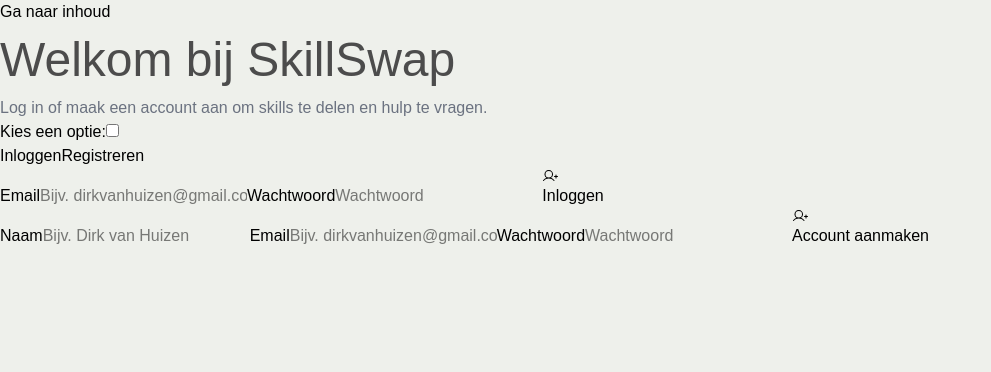
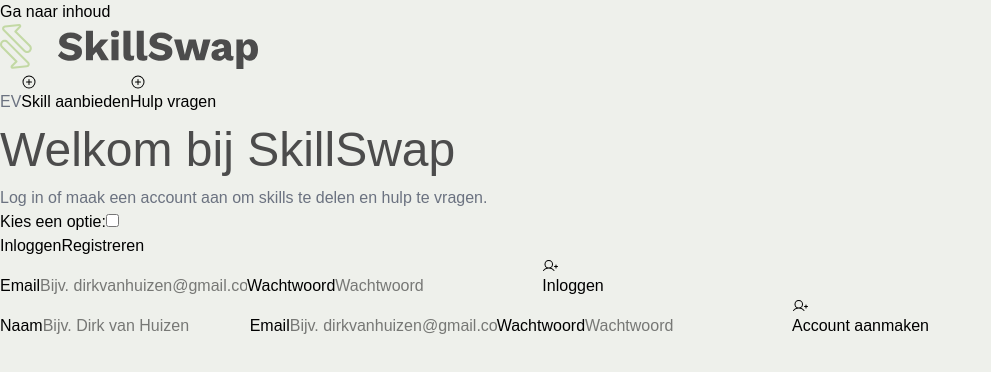
Before and after one commit to elevate-digital/skillswap, a Next.js app in the folder apps/web/: page /login in a window 1280 px wide. Shown: the top 372 px of the page, without its empty margins (0-991 px from the left). Built offline with nearby package versions, Linux system fonts and the light colour scheme; a web font is replaced by a local one.

Commit message:
fix: 'use client' in component geplaatst ipv pagina #13

```diff
--- a/apps/web/app/layout.tsx
+++ b/apps/web/app/layout.tsx
@@ -1,7 +1,7 @@
 import type { Metadata } from "next";
 import "./global.css";
 import React from "react";
-// import { Header } from "@/lib/components";
+import { Header } from "@/lib/components";
 import { Container } from "@/lib/components";
 
 export const metadata: Metadata = {
@@ -26,7 +26,7 @@
         <a className="absolute top-[-300px] focus:top-0 ease-in-out duration-200 left-1/2 transform -translate-x-1/2 z-[1100] bg-[var(--secondary-bg-color)] text-[var(--primary-text-color)] hover:bg-[var(--primary-text-color)] hover:text-[var(--secondary-text-color)] py-[7px] px-[10px] rounded-b-lg" href="#inhoud">Ga naar inhoud</a>
 
         <Container>
-          {/* <Header /> */}
+          <Header />
           {children}
         </Container>
       </body>
--- a/apps/web/app/login/page.tsx
+++ b/apps/web/app/login/page.tsx
@@ -1,17 +1,12 @@
-"use client";
-
-import FocusLock from "react-focus-lock";
 import { PopupLogin } from "@/lib/components";
 import { PopupOverlay } from "@/lib/components";
 
-export default function Home() {
+export default function Login() {
   return (
     <main id="inhoud">
-        <FocusLock autoFocus={false}>
           <PopupOverlay>
                   <PopupLogin title="Welkom bij SkillSwap" description="Log in of maak een account aan om skills te delen en hulp te vragen."/>
           </PopupOverlay>
-        </FocusLock>
     </main>
   )
 }
--- a/apps/web/lib/components/molecules/PopupOverlay.tsx
+++ b/apps/web/lib/components/molecules/PopupOverlay.tsx
@@ -1,6 +1,7 @@
 'use client'
 
 import React, { useEffect } from "react";
+import FocusLock from "react-focus-lock";
 
 interface PopupOverlayProps {
     children?: React.ReactNode;
@@ -16,10 +17,12 @@
   }, []);
 
   return (
-    <div className="fixed inset-0 z-[3000] flex items-center justify-center inset-0 bg-black/50">
+    <FocusLock autoFocus={false}>
+      <div className="fixed inset-0 z-[3000] flex items-center justify-center inset-0 bg-black/50">
 
-        {children}
+          {children}
 
-    </div>
+      </div>
+    </FocusLock>
   )
 }
```
